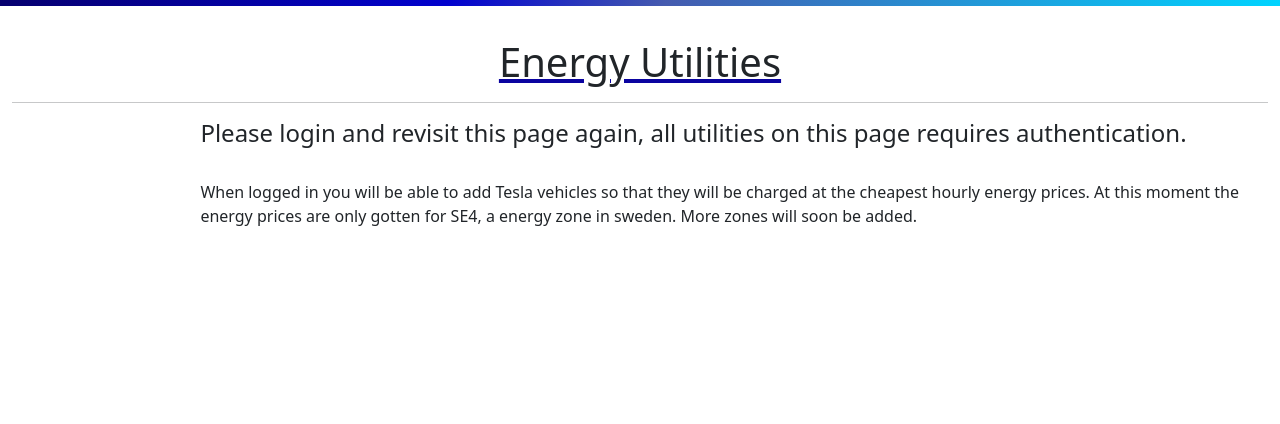
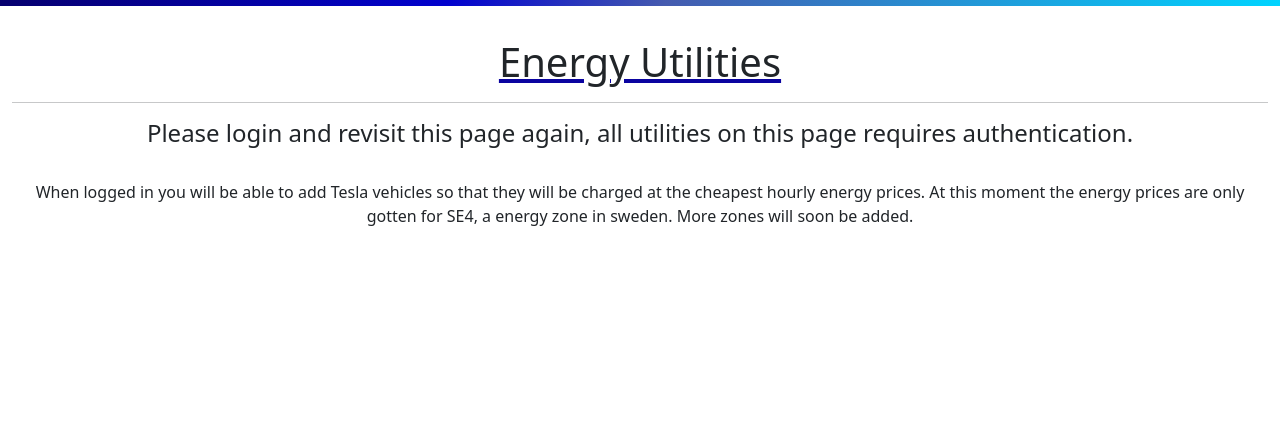
Before and after one commit to ludde127/dataViz, a Django app: template energy_utils/templates/energy_utils/index.html in a window 1280 px wide. Shown: the part 90-514 px from the top of the page. Run offline with Django 4.2, Linux system fonts and the light colour scheme; the template is opened without the code that fills it, so the values that code supplies are empty; parts of the project's set-up code (start-up, migrations or seed data) failed here and were passed over; some libraries are stand-ins or nearby versions.

Commit message:
energy view looks a bit less weird.

```diff
--- a/energy_utils/templates/energy_utils/index.html
+++ b/energy_utils/templates/energy_utils/index.html
@@ -4,7 +4,7 @@
 <div class="container-fluid">
     <h1 class="text-center">Energy Utilities</h1>
     <hr>
-    <div class="left-offset-textbox">
+    <div class="text-center">
     {% if tesla_token and tesla_token.token and request.user.is_authenticated %}
         <h2>You have a connected vehicle.</h2>
         {% if tesla_token.smart_charging and scheduled %}
@@ -17,7 +17,7 @@
             <p><strong>The token has however expired please add a new token.</strong></p>
             <p>Click this <a href="{{ tesla_url_token_generation }}" target="_blank">link</a> and login to tesla and please copy the link you were redirected to which contains a
             one time token.</p>
-            <form method="post" action="{% url 'energy_index' %}" style="margin-left: 0;">
+            <form method="post" action="{% url 'energy_index' %}" class="text-center">
                 {% csrf_token %}
                 {{ tesla_form|crispy }}
                 <button class="btn btn-primary" type="submit">Submit</button>
```
